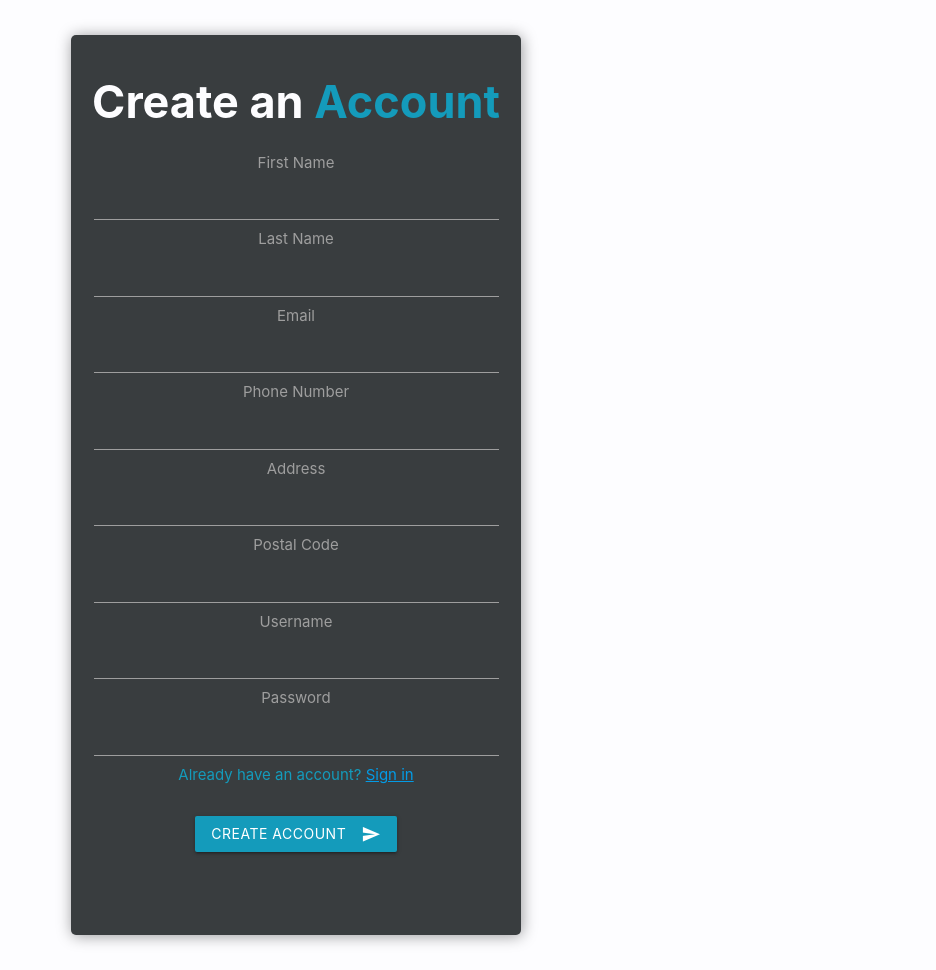
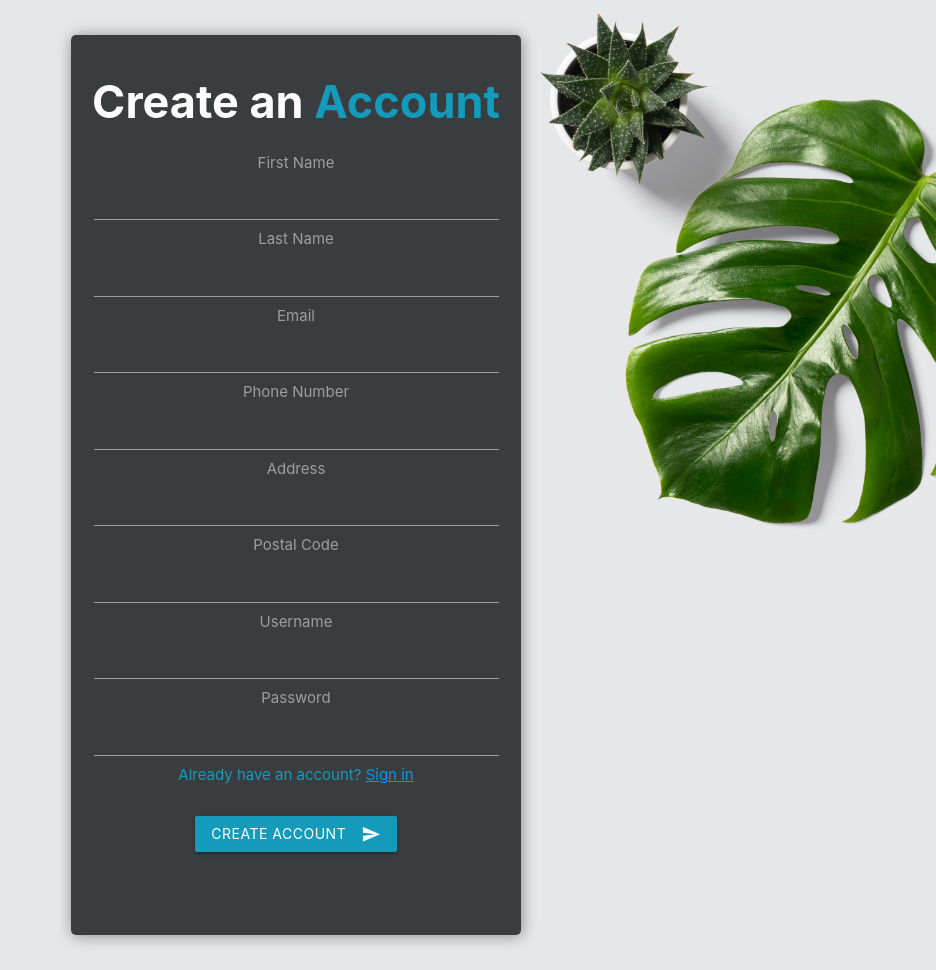
Before and after one commit to SeraW/SCS-shopping, a PHP site: page /register.php in a window 1280 px wide. Shown: the whole page, without its empty margins (344-1280 px from the left). Run offline with PHP 8.4, Linux system fonts and the light colour scheme.

Commit message:
added background to register

```diff
--- a/project/css/register.css
+++ b/project/css/register.css
@@ -27,6 +27,7 @@ span{
     display:flex;
     justify-content: center;
     align-items: center;
+    background: url(../img/login.png) no-repeat center center/cover;
 }
 
 #register #regarea{
```
